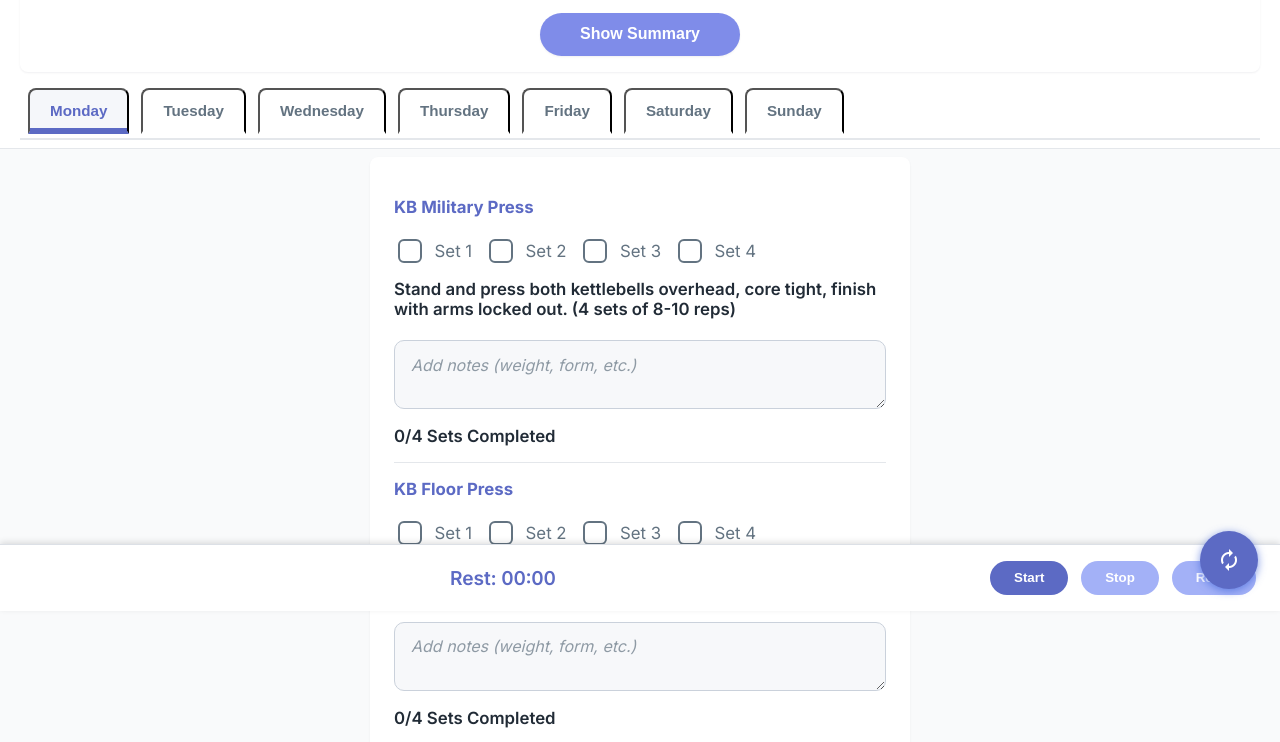
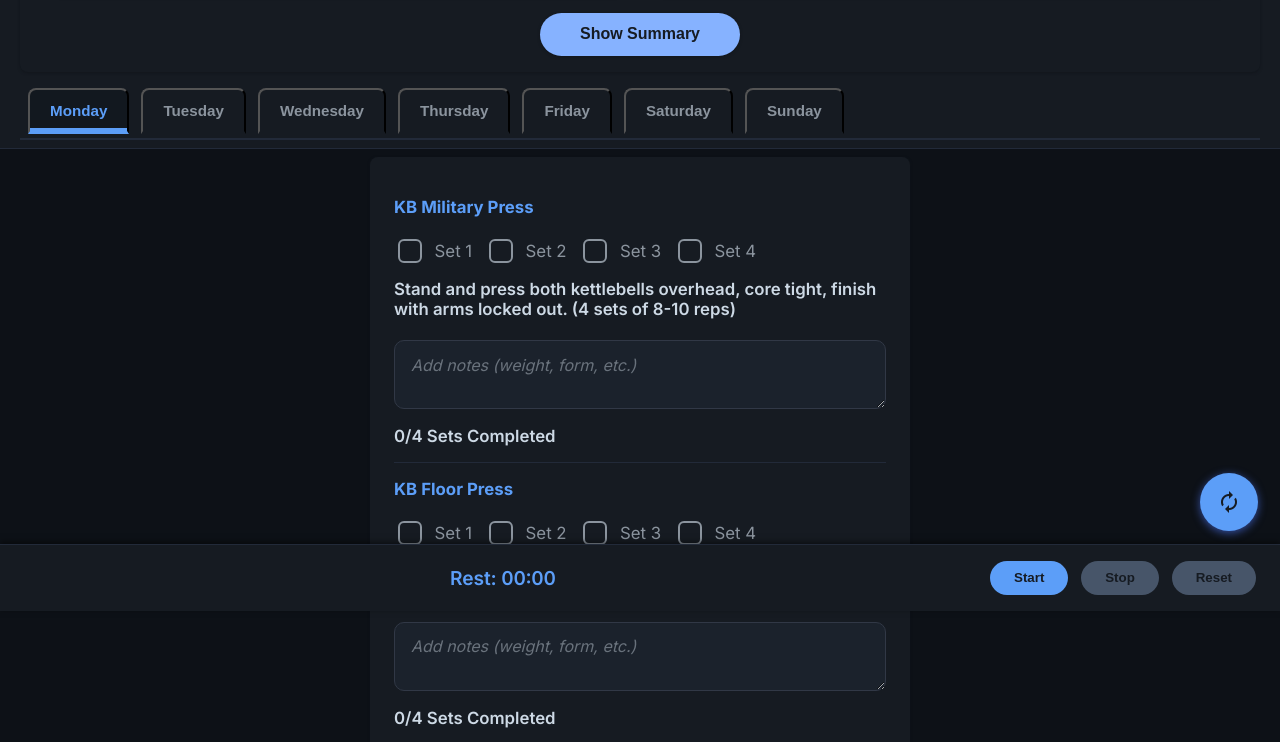
Before and after one commit to YellowJetSki/mike-workout, a plain HTML site: page index.html in a window 1280 px wide. Shown: the part 189-931 px from the top of the page. Drawn offline with Linux system fonts and the light colour scheme.

Commit message:
dark mode

```diff
--- a/styles.css
+++ b/styles.css
@@ -2,16 +2,16 @@
 @import url('https://fonts.googleapis.com/icon?family=Material+Icons');
 
 :root {
-  --primary: #5c6ac4;
-  --primary-light: #7f8ce9;
-  --primary-dark: #3b44a7;
-  --background: #f9fafb;
-  --surface: #ffffff;
-  --text-primary: #212b36;
-  --text-secondary: #637381;
+  --primary: #5c9ef8;
+  --primary-light: #86b2ff;
+  --primary-dark: #3571c4;
+  --background: #0d1117;
+  --surface: #161b22;
+  --text-primary: #cdd9e5;
+  --text-secondary: #8b949e;
   --border-radius: 8px;
-  --shadow-light: 0 1px 2px rgba(60, 66, 87, 0.08);
-  --shadow-strong: 0 3px 8px rgba(60, 66, 87, 0.16);
+  --shadow-light: 0 1px 3px rgba(15,20,25,0.7);
+  --shadow-strong: 0 3px 8px rgba(15,20,25,0.9);
   --font: 'Inter', system-ui, -apple-system, BlinkMacSystemFont, 'Segoe UI', Roboto, Helvetica, Arial, sans-serif;
   --transition: 0.25s ease;
 }
@@ -43,6 +43,7 @@ h2, h3 {
 
 h2 {
   font-size: 1.6rem;
+  color: var(--primary-light);
 }
 
 h3 {
@@ -56,7 +57,7 @@ h3 {
   top: 0;
   background: var(--surface);
   padding: 1rem 1.25rem 0.5rem;
-  border-bottom: 1px solid #e4e7eb;
+  border-bottom: 1px solid #222a39;
   z-index: 100;
 }
 
@@ -136,7 +137,7 @@ h3 {
   display: flex;
   overflow-x: auto;
   padding: 0 0.5rem 0.25rem 0.5rem;
-  border-bottom: 2px solid #e4e7eb;
+  border-bottom: 2px solid #222a39;
   scrollbar-width: none;
   background: var(--surface);
   -webkit-overflow-scrolling: touch;
@@ -167,7 +168,7 @@ h3 {
   color: var(--primary);
   border-bottom-color: var(--primary);
   font-weight: 700;
-  background-color: #f5f7fa;
+  background-color: #12181f;
   box-shadow: inset 0 -3px 0 0 var(--primary);
 }
 
@@ -220,7 +221,7 @@ li {
   display: flex;
   flex-wrap: wrap;
   align-items: center;
-  border-bottom: 1px solid #e4e7eb;
+  border-bottom: 1px solid #222a39;
   padding: 1rem 0;
   gap: 0.8rem;
   font-size: 1.05rem;
@@ -292,13 +293,13 @@ textarea {
   font-weight: 400;
   font-size: 1rem;
   padding: 0.85rem 1rem;
-  border: 1.5px solid #cad1db;
+  border: 1.5px solid #313846;
   border-radius: 10px;
   transition: border-color 0.3s ease;
   resize: vertical;
   min-height: 48px;
   color: var(--text-primary);
-  background-color: #f7f8fa;
+  background-color: #1b222c;
 }
 
 textarea::placeholder {
@@ -316,7 +317,7 @@ textarea:focus {
 /* Reset button */
 #resetTrackingBtn {
   position: fixed;
-  bottom: 22px;
+  bottom: 80px;
   right: 22px;
   background: var(--primary);
   border: none;
@@ -350,8 +351,8 @@ textarea:focus {
   padding: 16px 24px;
   width: 100%;
   background: var(--surface);
-  border-top: 1px solid #dce0e6;
-  box-shadow: 0 -2px 6px rgba(0,0,0,0.12);
+  border-top: 1px solid #222a39;
+  box-shadow: 0 -2px 6px rgba(0,0,0,0.5);
   display: flex;
   justify-content: space-between;
   align-items: center;
@@ -381,7 +382,7 @@ textarea:focus {
 }
 
 #timerControls button:disabled {
-  background-color: #a3b1f7;
+  background-color: #475569;
   cursor: default;
 }
 
@@ -395,7 +396,7 @@ textarea:focus {
 #workoutSummaryModal {
   position: fixed;
   inset: 0;
-  background-color: rgba(250,250,250,0.98);
+  background-color: #121b26ee;
   display: none;
   justify-content: center;
   align-items: center;
@@ -413,7 +414,7 @@ textarea:focus {
   width: 90%;
   max-width: 480px;
   padding: 2rem 3rem 3rem;
-  box-shadow: 0 0 14px rgba(100,115,150,0.4);
+  box-shadow: 0 0 20px #5c9ef8aa;
   color: var(--text-primary);
   text-align: center;
 }
```
